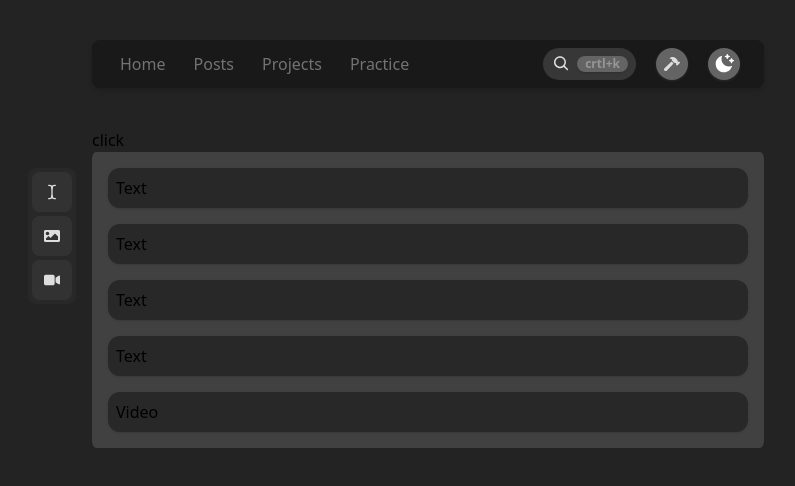
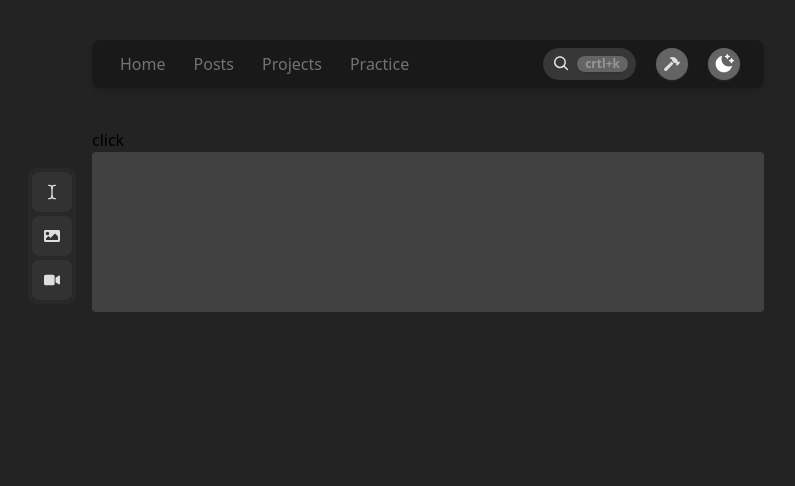
Before and after one commit to justPeterLee/build-blog, a Next.js app in the folder build-blog/: page /build in a window 1280 px wide. Shown: the top 486 px of the page, without its empty margins (212-1007 px from the left). Built offline with nearby package versions, Linux system fonts and the light colour scheme.

Commit message:
remove elementOrigin

```diff
--- a/build-blog/src/components/build/buildContext/BuildContext.tsx
+++ b/build-blog/src/components/build/buildContext/BuildContext.tsx
@@ -1,80 +1,45 @@
 import {
-  fn,
   getViewPortHeight,
   setAnimationElement,
-  swapElementAnimation,
   swapOrder,
-  switchOrder,
 } from "@/lib/buildUtils/element-utils";
-import {
-  SpringRef,
-  SpringValue,
-  useSpring,
-  useSprings,
-} from "@react-spring/web";
+import { SpringRef, SpringValue, useSpring } from "@react-spring/web";
 import { createContext, ReactNode, useEffect, useRef, useState } from "react";
 
 export type ElementSpringType = SpringRef<SpringType>;
 
-export const BuildContext = createContext<
-  | {
+interface BuildContextType {
   addElement: () => void;
-      getElementList: (type: "origin" | "ref" | "state") => JsxElementList[];
+  getElementList: (type: "ref" | "state") => JsxElementList[];
   viewPortSpring: {
     scaleY: SpringValue<number>;
   };
-      vpElementSprings: {
-        y: SpringValue<number>;
-        visibility: SpringValue<string>;
-      }[];
   initialRender: () => void;
   insertFunc: {
-        swapInsert: (newIndex: number) => {
-          elementList: JsxElementList[];
-          elementListOrder: number[];
-        };
     hideInsert: () => void;
     addSpringInstance: (id: string, spring: ElementSpringType) => void;
-        swapElement: (
-          id: string,
-          newIndex: number
-        ) => JsxElementList[] | undefined;
+    swapElement: (id: string, newIndex: number) => JsxElementList[] | undefined;
   };
 }
-  | undefined
->(undefined);
+
+export const BuildContext = createContext<BuildContextType | undefined>(
+  undefined
+);
 
 export function BuildContextProvider({ children }: { children: ReactNode }) {
-  // do not perform any action on (only used to maintain state)
-  const _elementListOrigin = useRef<JsxElementList[]>([
+  const elementListRef = useRef<JsxElementList[]>([
     { id: "insert-here", component: "insert-here", content: "" },
-    { id: "unique-id", component: "Text", content: "" },
-    { id: "unique-id2", component: "Text", content: "" },
-    { id: "unique-id4", component: "Text", content: "" },
-    { id: "unique-id5", component: "Text", content: "" },
-    { id: "unique-id3", component: "Video", content: "" },
   ]);
 
-  const elementListRef = useRef<JsxElementList[]>(_elementListOrigin.current); //
-  const elementListOrder = useRef(
-    elementListRef.current.map((_, index) => index)
-  );
   const [elementListState, setElementListState] = useState<JsxElementList[]>([
     { id: "insert-here", component: "insert-here", content: "" },
-    { id: "unique-id", component: "Text", content: "" },
-    { id: "unique-id2", component: "Text", content: "" },
-    { id: "unique-id4", component: "Text", content: "" },
-    { id: "unique-id5", component: "Text", content: "" },
-    { id: "unique-id3", component: "Video", content: "" },
   ]);
 
   const elementSpringObj = useRef<{
     [key: string]: ElementSpringType;
   }>({});
-  const getElementList = (type: "origin" | "ref" | "state") => {
-    if (type === "origin") {
-      return _elementListOrigin.current;
-    } else if (type === "ref") {
+  const getElementList = (type: "ref" | "state") => {
+    if (type === "ref") {
       return elementListRef.current;
     } else if (type === "state") {
       return elementListState;
@@ -87,46 +52,14 @@ export function BuildContextProvider({ children }: { children: ReactNode }) {
     scaleY: 1,
   }));
 
-  const [vpElementSprings, vpElementSpringsApi] = useSprings(
-    _elementListOrigin.current.length,
-    () => {
-      return { y: 0, visibility: "hidden" };
-    }
-  );
-
   // mutation functions
   // swap insert
-  const swapInsert = (newIndex: number) => {
-    const newLists = switchOrder(
-      elementListRef.current,
-      elementListOrder.current,
-      elementListOrder.current.indexOf(0),
-      newIndex
-    );
-
-    elementListRef.current = newLists.elementList;
-    elementListOrder.current = newLists.order;
-
-    // console.log("test");
-    // vpElementSpringsApi.set(
-    //   fn(elementListRef.current, elementListOrder.current, true)
-    // );
-    // viewPortSpringApi.set({
-    //   scaleY: getViewPortHeight(elementListRef.current, true),
-    // });
-
-    return {
-      elementList: elementListRef.current,
-      elementListOrder: elementListOrder.current,
-    };
-  };
 
   const swapElement = (id: string, newIndex: number) => {
     const currentIndex = elementListRef.current.findIndex(
       (element) => element.id === id
     );
     if (currentIndex < 0) return elementListRef.current;
-    // if (currentIndex === newIndex) return elementListRef.current;
 
     elementListRef.current = swapOrder(
       elementListRef.current,
@@ -148,9 +81,6 @@ export function BuildContextProvider({ children }: { children: ReactNode }) {
 
   // hide insert
   const hideInsert = () => {
-    // vpElementSpringsApi.set(
-    //   fn(elementListRef.current, elementListOrder.current, false)
-    // );
     setAnimationElement(
       elementListRef.current,
       elementSpringObj.current,
@@ -171,42 +101,30 @@ export function BuildContextProvider({ children }: { children: ReactNode }) {
       { id: "insert-here", component: "insert-here", content: "" },
       { id: "unique-id4", component: "Video", content: "" },
     ]);
-    // _elementListOrigin.current = [
-    //   { id: "insert-here", component: "insert-here", content: "" },
-    //   { id: "unique-id", component: "Text", content: "" },
-    //   { id: "unique-id2", component: "Text", content: "" },
-    //   { id: "unique-id3", component: "Video", content: "" },
-    // ];
   };
 
   const addSpringInstance = (id: string, spring: ElementSpringType) => {
     elementSpringObj.current[id] = spring;
   };
+
   const initialRender = () => {
     setAnimationElement(elementListState, elementSpringObj.current, false);
   };
-
-  //   useEffect(() => {
-  //     vpElementSpringsApi.set(
-  //       fn(elementListRef.current, elementListOrder.current)
-  //     );
-  //   }, []);
 
   useEffect(() => {
     viewPortSpringApi.set({
       scaleY: getViewPortHeight(elementListRef.current, false),
     });
-    // viewPortSpringApi.set(getViewPortHeight(elementListRef.current,true));
   }, [elementListState]);
+
   return (
     <BuildContext.Provider
       value={{
         addElement,
         getElementList,
         viewPortSpring,
-        vpElementSprings,
         initialRender,
-        insertFunc: { swapInsert, hideInsert, addSpringInstance, swapElement },
+        insertFunc: { hideInsert, addSpringInstance, swapElement },
       }}
     >
       {children}
```
Lines whose indentation alone changed are shown as unchanged.
